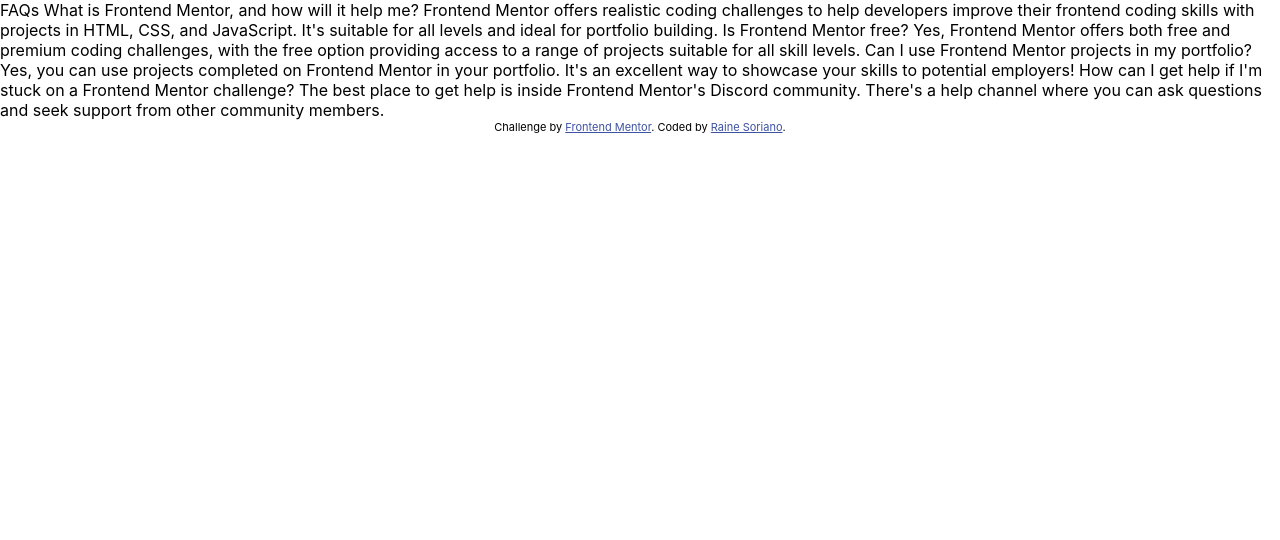
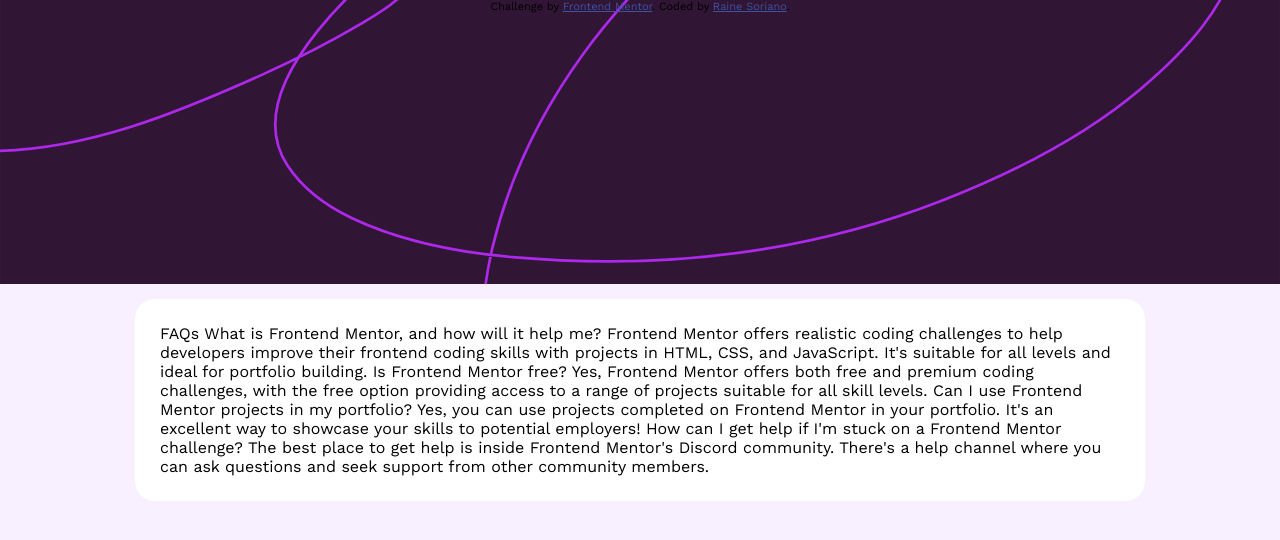
Before and after one commit to rainearcher/faq-accordion, a React (Create React App) app: page / in a window 1280 px wide. Shown: the top 540 px of the page. Built offline with nearby package versions, Linux system fonts and the light colour scheme.

Commit message:
add background image and card

```diff
--- a/src/App.css
+++ b/src/App.css
@@ -1,5 +1,34 @@
 .App {
+  margin: 0px;
+  background-size: 100% auto;
+  background-repeat: no-repeat;
+  background-color: hsl(275, 100%, 97%);
+  width: 100vw;
+  height: 100vh;
+}
 
+@media only screen and (max-width: 376px) {
+  .App {
+    background-image: url("../public/assets/images/background-pattern-mobile.svg");
+  }
+}
+
+@media only screen and (min-width: 376px) {
+  .App {
+    background-image: url("../public/assets/images/background-pattern-desktop.svg");
+  }
+}
+
+.card {
+  background-color: hsl(0, 0%, 100%);
+  width: 75%;
+  height: fit-content;
+  position: absolute;
+  top: 50%;
+  left: 50%;
+  transform: translate(-50%, -50%);
+  border-radius: 20px;
+  padding: 25px;
 }
 
 .attribution {
--- a/src/App.js
+++ b/src/App.js
@@ -3,29 +3,23 @@
 function App() {
   return (
     <div className="App">
+      <div className="card">
 
         FAQs
-
         What is Frontend Mentor, and how will it help me?
-
         Frontend Mentor offers realistic coding challenges to help developers improve their
         frontend coding skills with projects in HTML, CSS, and JavaScript. It's suitable for
         all levels and ideal for portfolio building.
-
         Is Frontend Mentor free?
-
         Yes, Frontend Mentor offers both free and premium coding challenges, with the free
         option providing access to a range of projects suitable for all skill levels.
-
         Can I use Frontend Mentor projects in my portfolio?
-
         Yes, you can use projects completed on Frontend Mentor in your portfolio. It's an excellent
         way to showcase your skills to potential employers!
-
         How can I get help if I'm stuck on a Frontend Mentor challenge?
-
         The best place to get help is inside Frontend Mentor's Discord community. There's a help
         channel where you can ask questions and seek support from other community members.
+      </div>
 
 
       <div class="attribution">
--- a/src/index.css
+++ b/src/index.css
@@ -1,6 +1,9 @@
+@import url('https://fonts.googleapis.com/css2?family=Work+Sans:wght@400;600;700&display=swap');
+
 body {
   margin: 0;
-  font-family: -apple-system, BlinkMacSystemFont, 'Segoe UI', 'Roboto', 'Oxygen',
+  padding: 0;
+  font-family: 'Work Sans', -apple-system, BlinkMacSystemFont, 'Segoe UI', 'Roboto', 'Oxygen',
     'Ubuntu', 'Cantarell', 'Fira Sans', 'Droid Sans', 'Helvetica Neue',
     sans-serif;
   -webkit-font-smoothing: antialiased;
```
Lines whose indentation alone changed are shown as unchanged.
